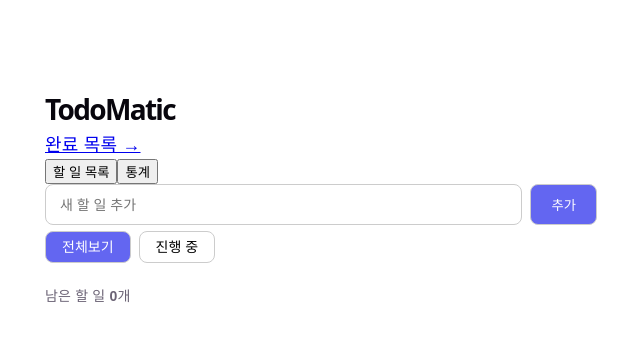
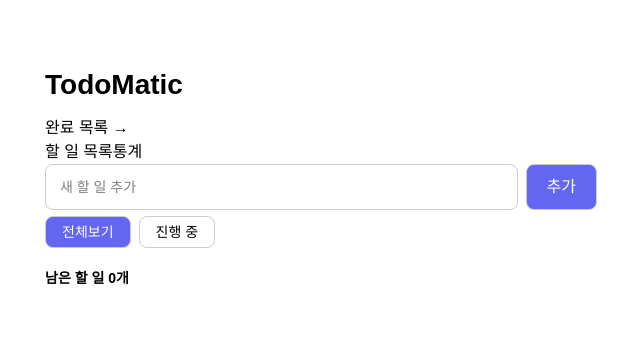
Before and after one commit to Leets-Official/8th-FE-Zero100, a React (Vite) app: page / in a window 1280 px wide. Shown: the top 342 px of the page, without its empty margins (319-959 px from the left). Built offline with nearby package versions, Linux system fonts and the light colour scheme.

Commit message:
chore: TailwindCSS 및 prettier-plugin-tailwindcss 설정

```diff
--- a/package.json
+++ b/package.json
@@ -10,9 +10,11 @@
     "preview": "vite preview"
   },
   "dependencies": {
+    "@tailwindcss/vite": "^4.3.3",
     "react": "^19.2.8",
     "react-dom": "^19.2.8",
-    "react-router-dom": "^7.18.4"
+    "react-router-dom": "^7.18.4",
+    "tailwindcss": "^4.3.3"
   },
   "devDependencies": {
     "@eslint/js": "^10.0.1",
@@ -27,6 +29,7 @@
     "eslint-plugin-unused-imports": "^4.4.1",
     "globals": "^17.12.0",
     "prettier": "^3.9.9",
+    "prettier-plugin-tailwindcss": "^0.8.1",
     "vite": "^8.3.0"
   }
 }
--- a/src/index.css
+++ b/src/index.css
@@ -1,111 +1 @@
-:root {
-  --text: #6b6375;
-  --text-h: #08060d;
-  --bg: #fff;
-  --border: #e5e4e7;
-  --code-bg: #f4f3ec;
-  --accent: #aa3bff;
-  --accent-bg: rgba(170, 59, 255, 0.1);
-  --accent-border: rgba(170, 59, 255, 0.5);
-  --social-bg: rgba(244, 243, 236, 0.5);
-  --shadow:
-    rgba(0, 0, 0, 0.1) 0 10px 15px -3px, rgba(0, 0, 0, 0.05) 0 4px 6px -2px;
-
-  --sans: system-ui, 'Segoe UI', Roboto, sans-serif;
-  --heading: system-ui, 'Segoe UI', Roboto, sans-serif;
-  --mono: ui-monospace, Consolas, monospace;
-
-  font: 18px/145% var(--sans);
-  letter-spacing: 0.18px;
-  color-scheme: light dark;
-  color: var(--text);
-  background: var(--bg);
-  font-synthesis: none;
-  text-rendering: optimizeLegibility;
-  -webkit-font-smoothing: antialiased;
-  -moz-osx-font-smoothing: grayscale;
-
-  @media (max-width: 1024px) {
-    font-size: 16px;
-  }
-}
-
-@media (prefers-color-scheme: dark) {
-  :root {
-    --text: #9ca3af;
-    --text-h: #f3f4f6;
-    --bg: #16171d;
-    --border: #2e303a;
-    --code-bg: #1f2028;
-    --accent: #c084fc;
-    --accent-bg: rgba(192, 132, 252, 0.15);
-    --accent-border: rgba(192, 132, 252, 0.5);
-    --social-bg: rgba(47, 48, 58, 0.5);
-    --shadow:
-      rgba(0, 0, 0, 0.4) 0 10px 15px -3px, rgba(0, 0, 0, 0.25) 0 4px 6px -2px;
-  }
-
-  #social .button-icon {
-    filter: invert(1) brightness(2);
-  }
-}
-
-body {
-  margin: 0;
-}
-
-/* #root {
-  width: 1126px;
-  max-width: 100%;
-  margin: 0 auto;
-  text-align: center;
-  border-inline: 1px solid var(--border);
-  min-height: 100svh;
-  display: flex;
-  flex-direction: column;
-  box-sizing: border-box;
-} */
-
-h1,
-h2 {
-  font-family: var(--heading);
-  font-weight: 500;
-  color: var(--text-h);
-}
-
-h1 {
-  font-size: 56px;
-  letter-spacing: -1.68px;
-  margin: 32px 0;
-  @media (max-width: 1024px) {
-    font-size: 36px;
-    margin: 20px 0;
-  }
-}
-h2 {
-  font-size: 24px;
-  line-height: 118%;
-  letter-spacing: -0.24px;
-  margin: 0 0 8px;
-  @media (max-width: 1024px) {
-    font-size: 20px;
-  }
-}
-p {
-  margin: 0;
-}
-
-code,
-.counter {
-  font-family: var(--mono);
-  display: inline-flex;
-  border-radius: 4px;
-  color: var(--text-h);
-}
-
-code {
-  font-size: 15px;
-  line-height: 135%;
-  padding: 4px 8px;
-  background: var(--code-bg);
-}
+@import "tailwindcss";
--- a/vite.config.js
+++ b/vite.config.js
@@ -1,7 +1,8 @@
+import tailwindcss from '@tailwindcss/vite'
 import react from '@vitejs/plugin-react'
 import { defineConfig } from 'vite'
 
 // https://vite.dev/config/
 export default defineConfig({
-  plugins: [react()],
+  plugins: [react(), tailwindcss()],
 })
```
Also changed, not shown: 1 other file (tests, documents, lock files or other folders).
